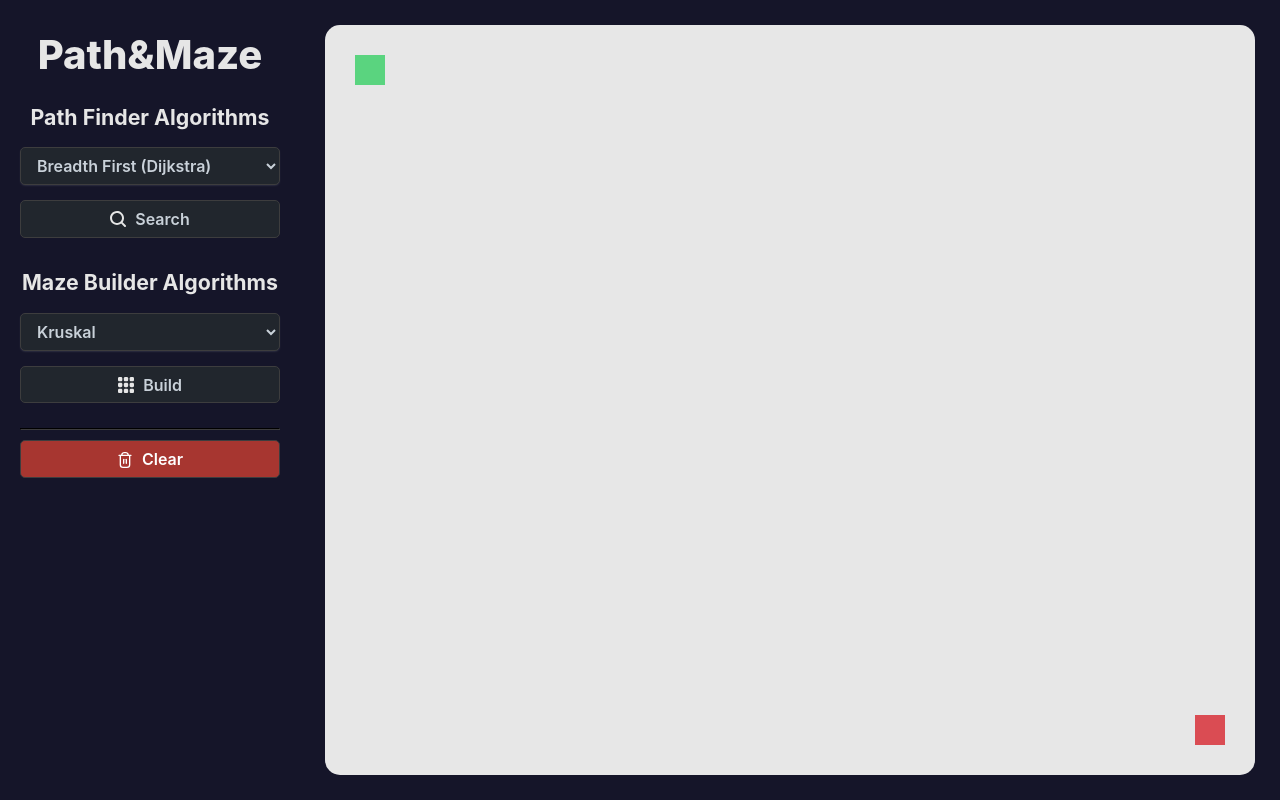
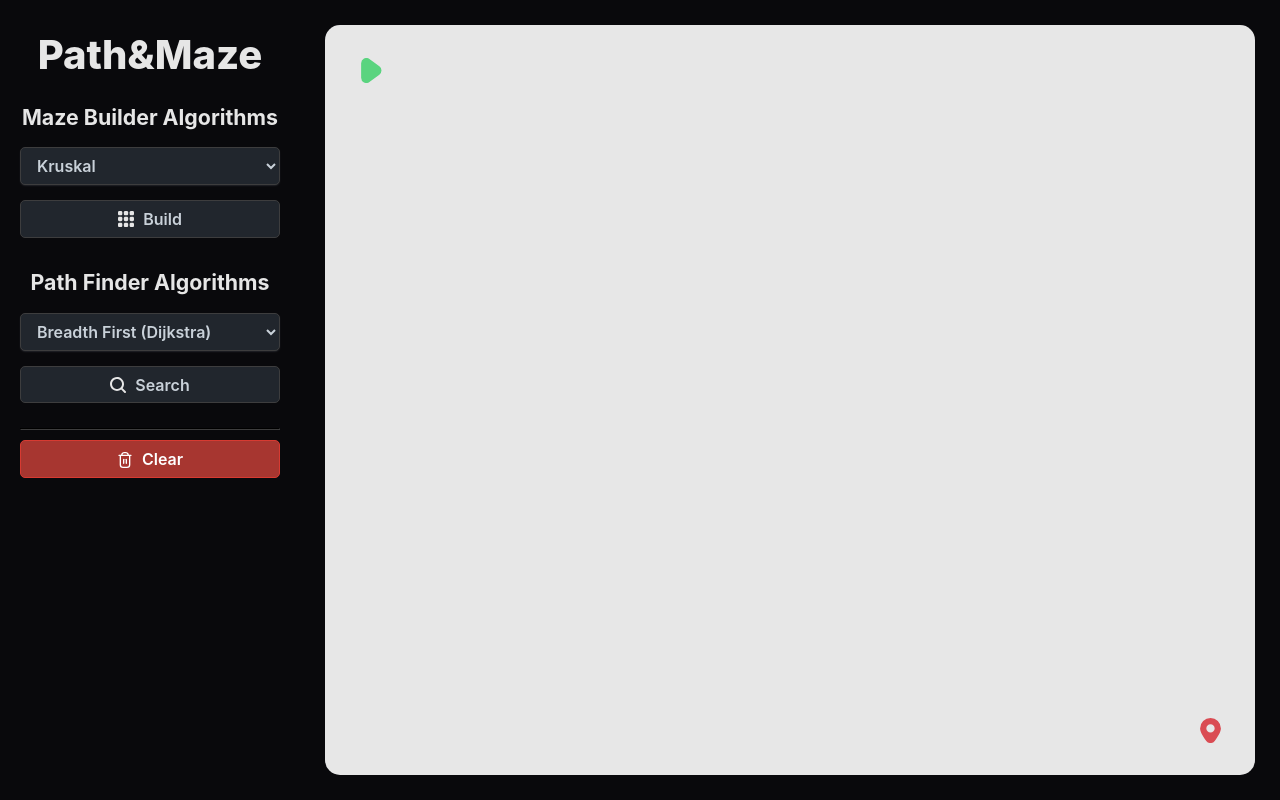
Before and after one commit to Spaicat/Pathfinding, a website: page index.html in a window 1280 px wide. Drawn offline with Linux system fonts and the light colour scheme.

Commit message:
Change start and end icon

```diff
--- a/index.html
+++ b/index.html
@@ -9,18 +9,6 @@
 <body>
 	<header class="header">
 		<h1>Path&Maze</h1>
-		<h2>Path Finder Algorithms</h2>
-		<select name="path" id="path">
-			<option value="BreadthFirst">Breadth First (Dijkstra)</option>
-			<option value="GreedyBestFirst">Greedy Best First</option>
-			<option value="Astar">A*</option>
-		</select>
-		<button onclick="search()">
-			<svg viewBox="0 0 513.749 513.749" width="512" height="512">
-				<path d="M504.352,459.061l-99.435-99.477c74.402-99.427,54.115-240.344-45.312-314.746S119.261-9.277,44.859,90.15 S-9.256,330.494,90.171,404.896c79.868,59.766,189.565,59.766,269.434,0l99.477,99.477c12.501,12.501,32.769,12.501,45.269,0 c12.501-12.501,12.501-32.769,0-45.269L504.352,459.061z M225.717,385.696c-88.366,0-160-71.634-160-160s71.634-160,160-160 s160,71.634,160,160C385.623,314.022,314.044,385.602,225.717,385.696z"/>
-			</svg>
-			<span>Search</span>
-		</button>
 		<h2>Maze Builder Algorithms</h2>
 		<select name="maze" id="maze">
 			<option value="Kruskal">Kruskal</option>
@@ -42,6 +30,18 @@
 				<path d="M416,0h53.333C492.898,0,512,19.103,512,42.667V96c0,23.564-19.102,42.667-42.667,42.667H416 c-23.564,0-42.667-19.103-42.667-42.667V42.667C373.333,19.103,392.436,0,416,0z"/>
 			</svg>
 			<span>Build</span>
+		</button>
+		<h2>Path Finder Algorithms</h2>
+		<select name="path" id="path">
+			<option value="BreadthFirst">Breadth First (Dijkstra)</option>
+			<option value="GreedyBestFirst">Greedy Best First</option>
+			<option value="Astar">A*</option>
+		</select>
+		<button onclick="search()">
+			<svg viewBox="0 0 513.749 513.749" width="512" height="512">
+				<path d="M504.352,459.061l-99.435-99.477c74.402-99.427,54.115-240.344-45.312-314.746S119.261-9.277,44.859,90.15 S-9.256,330.494,90.171,404.896c79.868,59.766,189.565,59.766,269.434,0l99.477,99.477c12.501,12.501,32.769,12.501,45.269,0 c12.501-12.501,12.501-32.769,0-45.269L504.352,459.061z M225.717,385.696c-88.366,0-160-71.634-160-160s71.634-160,160-160 s160,71.634,160,160C385.623,314.022,314.044,385.602,225.717,385.696z"/>
+			</svg>
+			<span>Search</span>
 		</button>
 		<hr />
 		<button class="btn-dgr" onclick="clearAll()">
--- a/script/grid.js
+++ b/script/grid.js
@@ -14,16 +14,9 @@ class Grid {
 		this.drawGrid();
 		this.addEvent();
 
-		// this.start = new Coord(
-		// 	(Math.floor(height / 2) - (Math.floor(height / 2) % 2) + 1),
-		// 	Math.floor(width / 4) - (Math.floor(width / 4) % 2) + 1
-		// );
-		// this.end = new Coord(
-		// 	(Math.floor(height / 2) - (Math.floor(height / 2) % 2) + 1),
-		// 	Math.floor(width / 1.25) - (Math.floor(width / 1.25) % 2) + 1
-		// );
 		this.start = new Coord(1, 1);
 		this.end = new Coord(this.height - 2, this.width - 2);
+		console.warn(this.end);
 		this.putStart(this.start);
 		this.putEnd(this.end);
 
@@ -143,8 +136,10 @@ class Grid {
 		clearInterval(intervalSearch);
 		this.array.forEach((line) => {
 			line.forEach((cell) => {
-				if (cell.classList.contains("visited") || cell.classList.contains("path"))
-					cell.className = "";
+				if (cell.classList.contains("visited"))
+					cell.classList.remove("visited");
+				else (cell.classList.contains("path"))
+					cell.classList.remove("path");
 			});
 		});
 	}
@@ -225,5 +220,7 @@ class Grid {
 		let cell = this.array[coord.x][coord.y];
 		if (cell.className === "visited")
 			this.putClass(coord, "path");
+		else if (cell.className === "start" || cell.className === "end")
+			cell.classList.add("path");
 	}
 }
--- a/script/shortestPath.js
+++ b/script/shortestPath.js
@@ -15,6 +15,7 @@ class ShortestPath {
 		const drawPath = () => {
 			let listPath = [];
 			let currentPath = this.end;
+			listPath.unshift(currentPath);
 			if (found) {
 				while(!Coord.isEqual(currentPath, this.start)) {
 					currentPath = predOfCells[this.coordToKey(currentPath)];
@@ -171,6 +172,8 @@ class GreedyBestFirst extends ShortestPath {
 					let priority = this.heuristic(next, this.end);
 					priorityQueue.push([priority, next]);
 					if (Coord.isEqual(next, this.end)) {
+						listVisited.push(next);
+						predOfCells[coordKey] = current;
 						found = true;
 						break;
 					}
--- a/style/main.scss
+++ b/style/main.scss
@@ -2,7 +2,7 @@
 
 $main-color: #DA3131;
 $second-color: #2f222e;
-$back-color: #151529;
+$back-color: #09090c;
 $font-color: #e6e6e6;
 
 $btn-color: #21262d;
@@ -11,6 +11,7 @@ $btn-font-color: #c9d1d9;
 $btn-color-hv: #30363d;
 $btn-bd-color-hv: #8b949e;
 $btn-dgr-color: #a73630;
+$btn-dgr-bd-color: #d73a31;
 
 $border-color: $back-color;
 $cell-color: #e7e7e7;
@@ -131,11 +132,17 @@ hr {
 			border: 1px solid $wall-bd-color;
 			animation: classicAppear ease-out .25s;
 		}
+		.start, .end {
+			background-position: center;
+			background-repeat: no-repeat;
+		}
 		.start {
-			background-color: $start-color;
+			// background-color: $start-color;
+			background-image: url("../media/start.svg");
 		}
 		.end {
-			background-color: $end-color;
+			// background-color: $end-color;
+			background-image: url("../media/end.svg");
 		}
 		@keyframes classicAppear {
 			from {
@@ -221,5 +228,6 @@ hr {
 		color: white;
 		fill: white;
 		background-color: $btn-dgr-color;
+		border-color: $btn-dgr-bd-color;
 	}
 }
```
Also changed, not shown: media/end.svg (added), media/start.svg (added), style/main.css, 1 other file.
